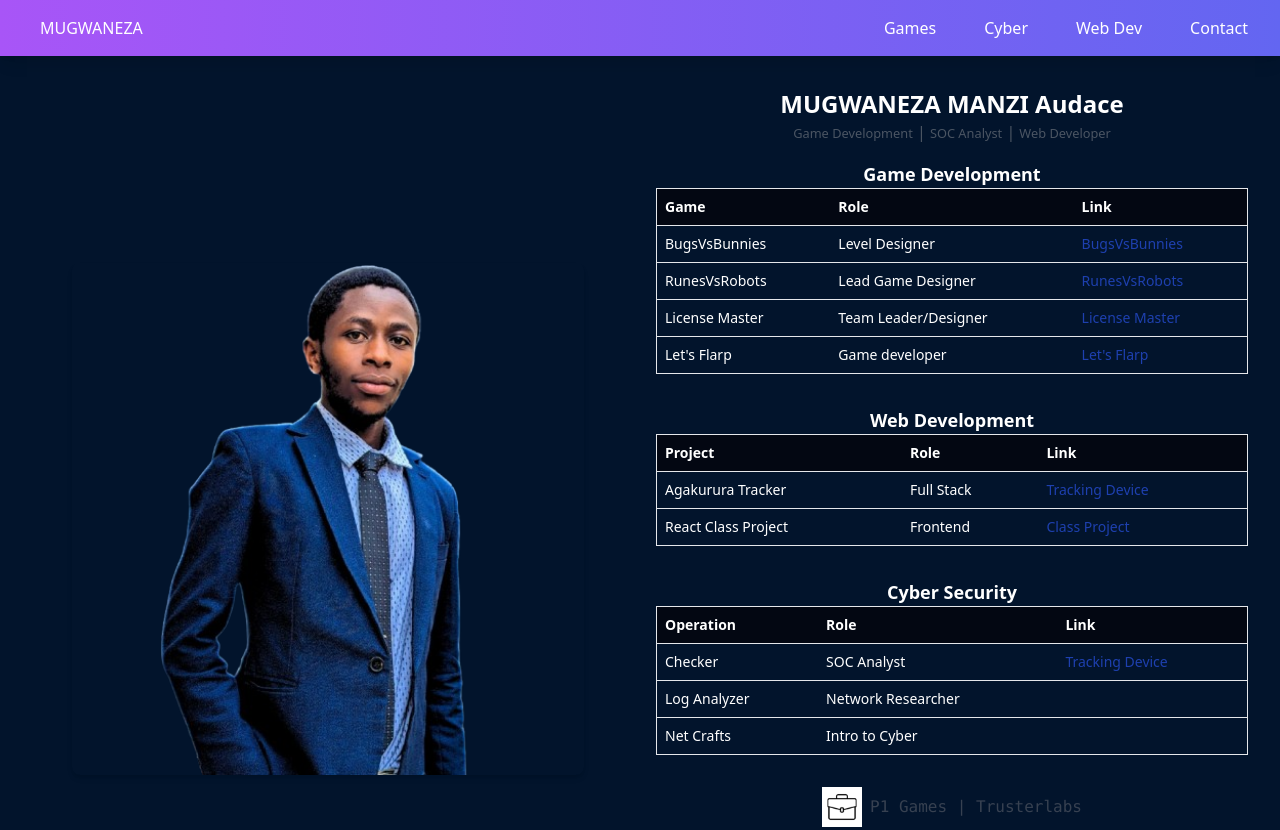
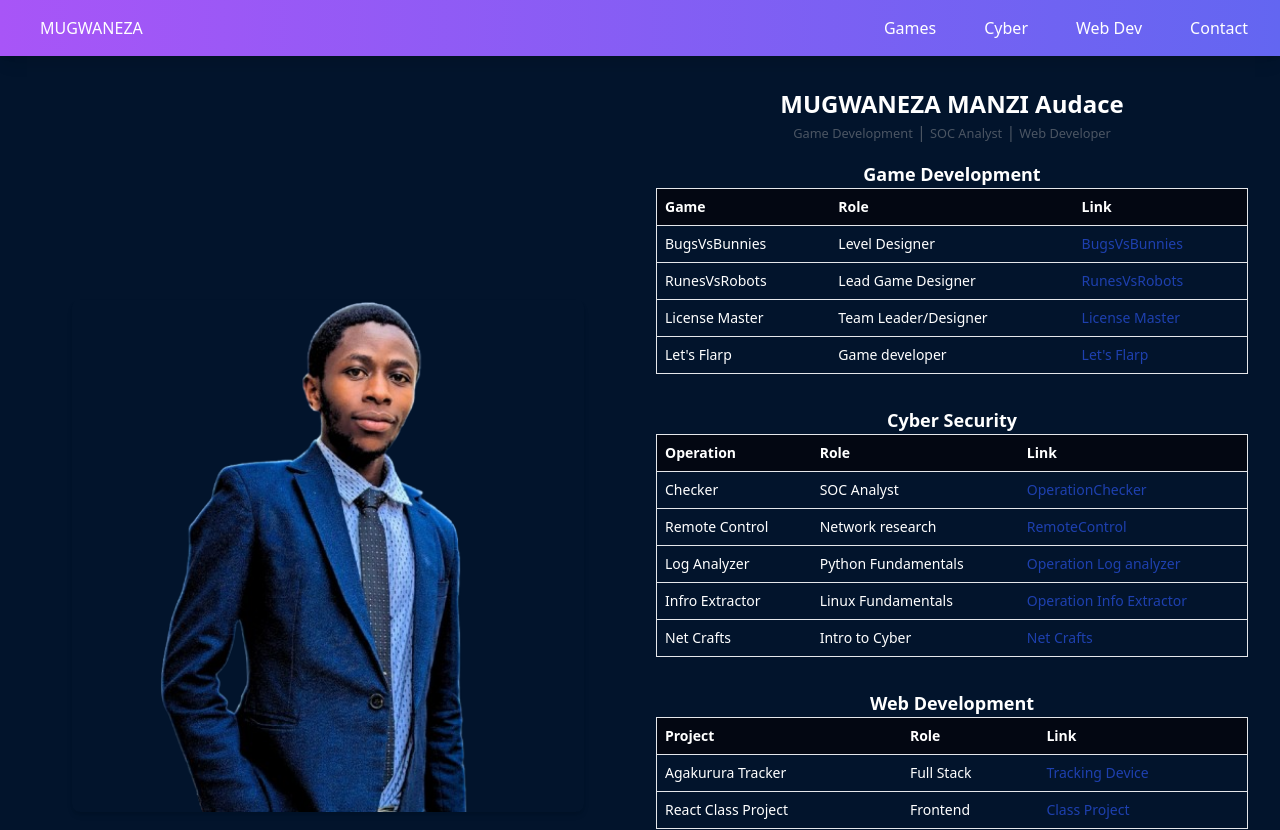
Before and after one commit to MUGWANEZAMANZI/portifolio, a React (Vite) app: page / in a window 1280 px wide. Shown: the top 830 px of the page. Built offline with nearby package versions, Linux system fonts and the light colour scheme.

Commit message:
Refining new skills

```diff
--- a/src/pages/Home.jsx
+++ b/src/pages/Home.jsx
@@ -49,6 +49,51 @@ const Home = () => {
           </table>
         </div>
 
+
+
+
+ {/* Cyber Security Table */}
+ <div className="w-full overflow-x-auto my-4">
+          <table className="table-auto border-collapse border border-gray-400 w-full text-sm">
+            <caption className="font-semibold text-lg">Cyber Security</caption>
+            <thead>
+              <tr className="border bg-gray-950">
+                <th className="p-2">Operation</th>
+                <th className="p-2">Role</th>
+                <th className="p-2">Link</th>
+              </tr>
+            </thead>
+            <tbody>
+              <tr className="border">
+                <td className="p-2">Checker</td>
+                <td className="p-2">SOC Analyst</td>
+                <td className="p-2 text-blue-800"><a href="https://github.com/MUGWANEZAMANZI/checker">OperationChecker</a></td>
+              </tr>
+              <tr className="border">
+                <td className="p-2">Remote Control</td>
+                <td className="p-2">Network research</td>
+                <td className="p-2 text-blue-800"><a href="https://github.com/MUGWANEZAMANZI/RemoteControl">RemoteControl</a></td>
+              </tr>
+              <tr className="border">
+                <td className="p-2">Log Analyzer</td>
+                <td className="p-2">Python Fundamentals</td>
+                <td className="p-2 text-blue-800"><a href="https://github.com/MUGWANEZAMANZI/LogAnalyzer">Operation Log analyzer</a></td>
+              </tr>
+              <tr className="border">
+                <td className="p-2">Infro Extractor</td>
+                <td className="p-2">Linux Fundamentals</td>
+                <td className="p-2 text-blue-800"><a href="https://github.com/MUGWANEZAMANZI/info_extractor">Operation Info Extractor</a></td>
+              </tr>
+
+              <tr className="border">
+                <td className="p-2">Net Crafts</td>
+                <td className="p-2">Intro to Cyber</td>
+                <td className="p-2 text-blue-800"><a href="https://drive.google.com/file/d/1_TKJhM86dhpPV-r4H_AYMcUfBpGrJOD7/view?usp=drive_link">Net Crafts</a></td>
+              </tr>
+            </tbody>
+          </table>
+        </div>
+
         {/* Web Development Table */}
         <div className="w-full overflow-x-auto my-4">
           <table className="table-auto border-collapse border border-gray-400 w-full text-sm">
@@ -75,36 +120,6 @@ const Home = () => {
           </table>
         </div>
 
-        {/* Cyber Security Table */}
-        <div className="w-full overflow-x-auto my-4">
-          <table className="table-auto border-collapse border border-gray-400 w-full text-sm">
-            <caption className="font-semibold text-lg">Cyber Security</caption>
-            <thead>
-              <tr className="border bg-gray-950">
-                <th className="p-2">Operation</th>
-                <th className="p-2">Role</th>
-                <th className="p-2">Link</th>
-              </tr>
-            </thead>
-            <tbody>
-              <tr className="border">
-                <td className="p-2">Checker</td>
-                <td className="p-2">SOC Analyst</td>
-                <td className="p-2 text-blue-800"><a href="https://agakurura-production.up.railway.app/">Tracking Device</a></td>
-              </tr>
-              <tr className="border">
-                <td className="p-2">Log Analyzer</td>
-                <td className="p-2">Network Researcher</td>
-                <td className="p-2"></td>
-              </tr>
-              <tr className="border">
-                <td className="p-2">Net Crafts</td>
-                <td className="p-2">Intro to Cyber</td>
-                <td className="p-2"></td>
-              </tr>
-            </tbody>
-          </table>
-        </div>
 
         {/* Job Section */}
         <div className="flex items-center justify-center my-4">
--- a/src/pages/Web.jsx
+++ b/src/pages/Web.jsx
@@ -2,20 +2,18 @@ const gamesData = [
   {
     title: 'Agakurura',
     description: 'Agakurua is a tracking device that helps you to track your device',
-      image: '',
+    url: 'https://agakurura-production.up.railway.app/',
   },
 ];
-
-
 
 const Web = () => {
   return (
     <>
-        <div className="container mx-auto p-4">
+    <div className="container mx-auto p-4"></div>
     <div className="grid grid-cols-1 md:grid-cols-2 lg:grid-cols-3 gap-8">
       {gamesData.map((game, index) => (
       <div key={index} className="border rounded-lg overflow-hidden shadow-lg">
-              <img src={game.image} alt={game.title} className="w-full h-48 object-cover" />
+        <iframe src={game.url} title={game.title} className="w-full h-48" />
         <div className="p-4">
         <h2 className="text-2xl font-bold mb-2">{game.title}</h2>
         <p className="text-gray-700">{game.description}</p>
@@ -23,8 +21,8 @@ const Web = () => {
       </div>
       ))}
     </div>
-      </div>
     </>
-        )};
+  );
+};
 
 export default Web;
```
Lines whose indentation alone changed are shown as unchanged.
